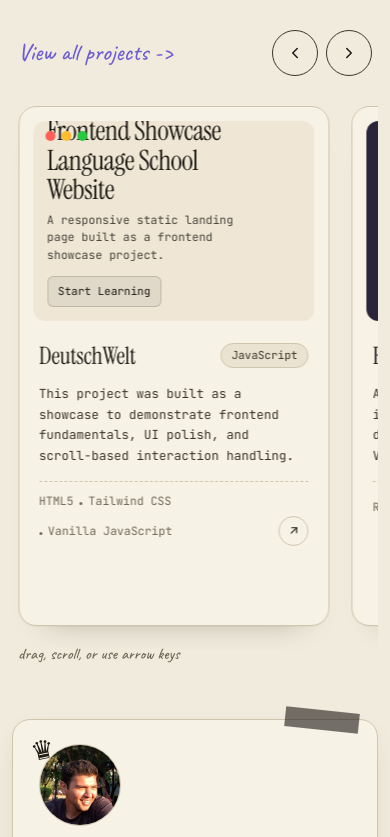
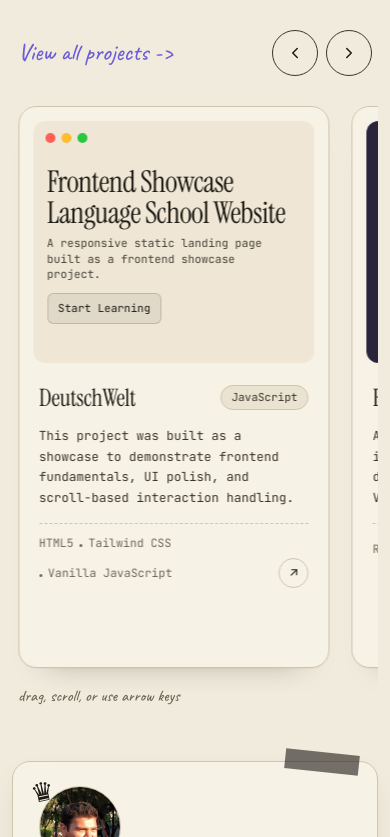
Before and after one commit to KEX-03/Portfolio-V2, a React (Vite) app: page / in a window 390 px wide. Shown: the part 1987-2824 px from the top of the page. Built offline with nearby package versions, Linux system fonts and the light colour scheme.

Commit message:
fix(mobile): rebalance project card shot typography and top spacing to fill card without overflow

```diff
--- a/src/index.css
+++ b/src/index.css
@@ -1923,6 +1923,30 @@ footer .now .blip {
     flex-basis: 88%;
   }
 
+  .project .shot {
+    height: 250px;
+    padding: 14px;
+    justify-content: flex-start;
+  }
+
+  .project .shot .bar {
+    top: 12px;
+  }
+
+  .project .shot h4 {
+    width: 92%;
+    font-size: 34px;
+    line-height: 1.02;
+    margin: 34px 0 8px;
+  }
+
+  .project .shot p {
+    width: 92%;
+    font-size: 11.5px;
+    line-height: 1.38;
+    margin: 0 0 10px;
+  }
+
   .pager button {
     width: 46px;
     height: 46px;
@@ -2065,6 +2089,21 @@ footer .now .blip {
     gap: 14px;
   }
 
+  .project .shot {
+    height: 242px;
+  }
+
+  .project .shot h4 {
+    width: 94%;
+    margin-top: 32px;
+    font-size: 30px;
+  }
+
+  .project .shot p {
+    width: 94%;
+    font-size: 11.2px;
+  }
+
   .step p {
     margin-left: 2px;
     margin-right: 2px;
```
